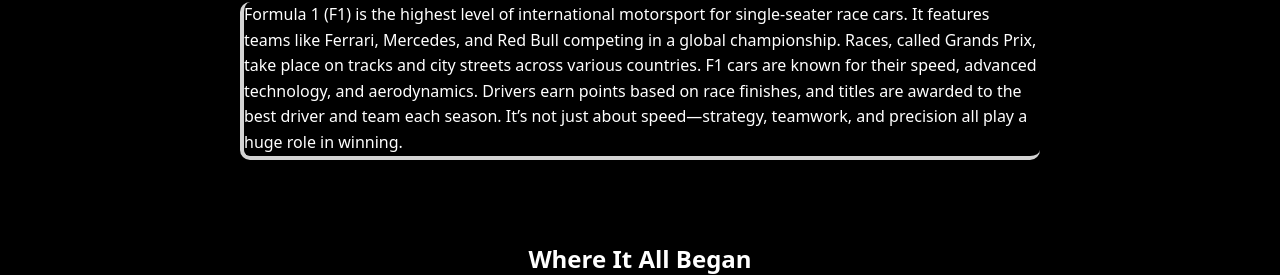
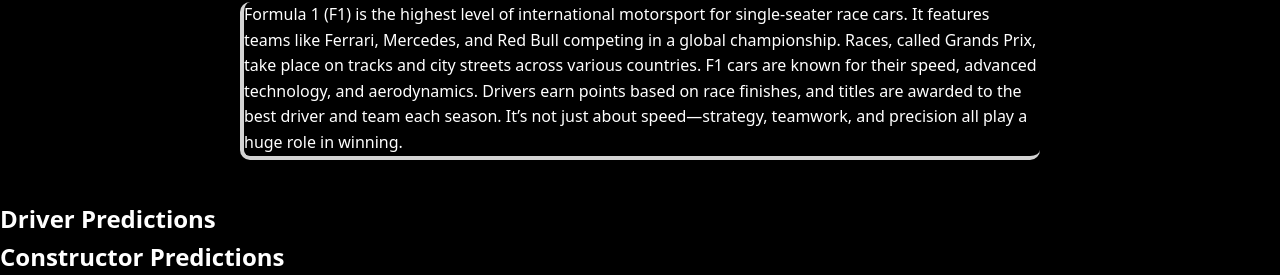
Before and after one commit to Harris1250/Formula-One-1, a Flask app: template Datasets/filtered_datasets/templates/homepage.html in a window 1280 px wide. Shown: the part 972-1247 px from the top of the page. Run offline with Flask 3, Linux system fonts and the light colour scheme; the template is opened without the code that fills it, so the values that code supplies are empty.

Commit message:
Removed embedded repo, cleaned project structure, finalized visuals

```diff
--- a/Datasets/filtered_datasets/app.py
+++ b/Datasets/filtered_datasets/app.py
@@ -13,6 +13,16 @@
 
     return render_template('homepage.html', driver_html=driver_html, constructor_html=constructor_html)
 
+@app.route('/predictor')
+def predictor():
+    driver_data = pd.read_csv("DriverPredictions2025_withForecast.csv")
+    constructor_data = pd.read_csv("ConstructorPrediction_withForecast.csv")
+
+    driver_html = driver_data.to_html(classes='table table-bordered', index=False)
+    constructor_html = constructor_data.to_html(classes='table table-bordered', index=False)
+
+    return render_template('predictor.html', driver_html=driver_html, constructor_html=constructor_html)
+
 @app.route('/teams')
 def teams():
     return render_template('teams.html')
@@ -25,16 +35,6 @@
 def tracks():
     return render_template('tracks.html')
 
-@app.route('/predictor')
-def predictor():
-    driver_data = pd.read_csv("DriverPredictions2025_withForecast.csv")
-    constructor_data = pd.read_csv("ConstructorPrediction_withForecast.csv")
-
-    driver_html = driver_data.to_html(classes='table table-bordered', index=False)
-    constructor_html = constructor_data.to_html(classes='table table-bordered', index=False)
-
-    return render_template('predictor.html', driver_html=driver_html, constructor_html=constructor_html)
-
 if __name__ == '__main__':
     print("✅ RUNNING THE CORRECT FILE!")
-    app.run(debug=True, host='0.0.0.0', port=5000)
+    app.run(debug=True)
--- a/Datasets/filtered_datasets/templates/homepage.html
+++ b/Datasets/filtered_datasets/templates/homepage.html
@@ -55,6 +55,12 @@
           not just about speed—strategy, teamwork, and precision all play a huge role in winning.
       </p>
     </section>
+    <h2>Driver Predictions</h2>
+{{ driver_html | safe }}
+
+<h2>Constructor Predictions</h2>
+{{ constructor_html | safe }}
+
 
     <!-- History Section -->
     <section class="history">
--- a/names.txt
+++ b/names.txt
@@ -1,5 +1 @@
-kelly jacinto Ozuna
-Edward Kane
-Vrutikkumar Patel
 Muhammad Nadeem
-Wilmer Hernandez
```
Also changed, not shown: 1 other file.
